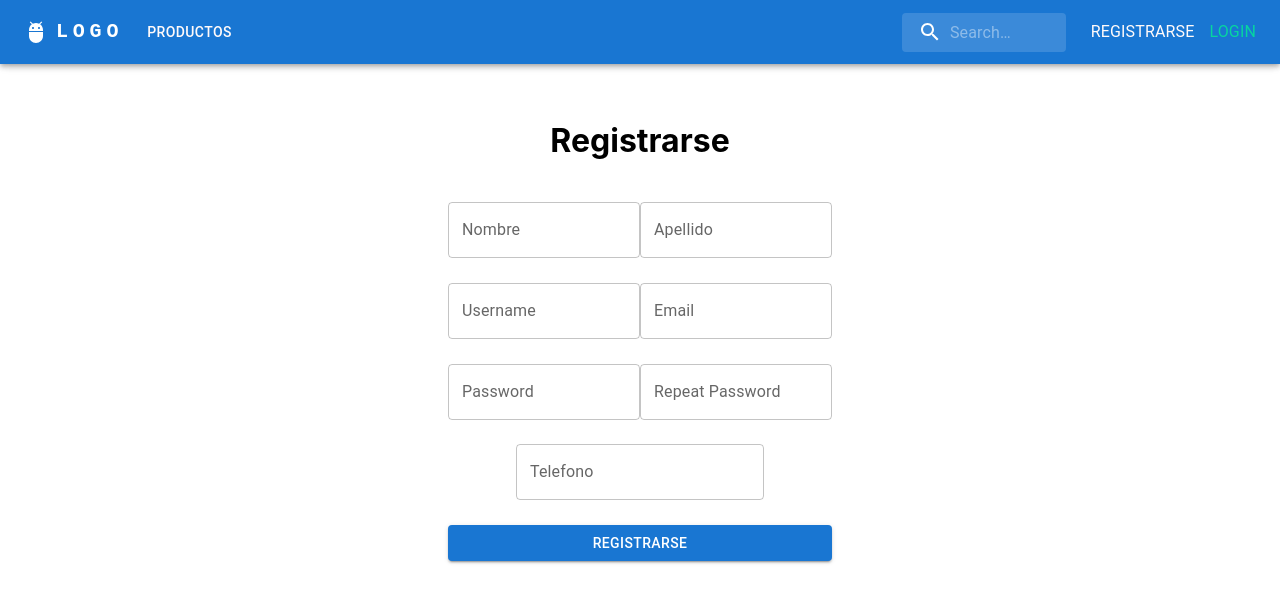
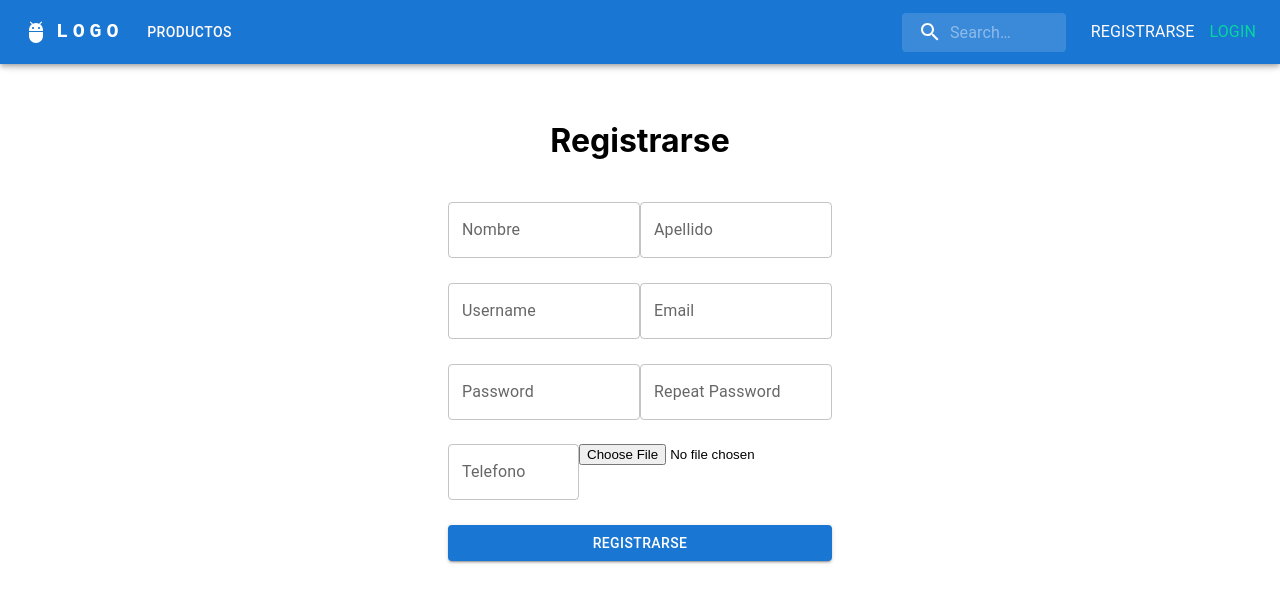
Before and after one commit to CristianYogi/front-entrega-final-utn, a React (Create React App) app: page /registrarse in a window 1280 px wide. Shown: the top 602 px of the page. Built offline with nearby package versions, Linux system fonts and the light colour scheme.

Commit message:
react-create-app on Heroku

```diff
--- a/src/components/register/RegisterForm.jsx
+++ b/src/components/register/RegisterForm.jsx
@@ -3,6 +3,7 @@ import { Formik, Form, Field } from 'formik'
 import TextField from '@mui/material/TextField';
 import * as yup from "yup"
 import Button from '@mui/material/Button';
+import { useRef } from "react";
 
 const MyInput = ({ field, form, ...props }) => {
 
@@ -12,9 +13,10 @@ const MyInput = ({ field, form, ...props }) => {
 
 const RegisterForm = () =>{
     const phoneRegExp = /^((\\+[1-9]{1,4}[ \\-]*)|(\\([0-9]{2,3}\\)[ \\-]*)|([0-9]{2,4})[ \\-]*)*?[0-9]{3,4}?[ \\-]*[0-9]{3,4}?$/
+
     return(
     <Formik
-    initialValues={{nombre:"", apellido:"", userName: "", email: "", password: "", password2: "", phoneNumber: ""}}
+    initialValues={{nombre:"", apellido:"", userName: "", email: "", password: "", password2: "", phoneNumber: "", file: ""}}
     validationSchema= {yup.object({
     nombre: yup.string()
         .required("Required")
@@ -49,6 +51,7 @@ const RegisterForm = () =>{
 
     })}
     onSubmit = {(values, {setSubmitting}) => {
+        console.log(values)
         const data = {
             nombre : values.nombre,
             apellido : values.apellido,
@@ -56,6 +59,7 @@ const RegisterForm = () =>{
             userName: values.userName,
             password: values.password
         }
+
         fetch("https://apideploy-final.herokuapp.com/users/register", {
             method: "POST",
             headers: {
@@ -69,8 +73,8 @@ const RegisterForm = () =>{
         setSubmitting(false)
     }}
     >
-{  (yupData) =>
-            <Form id="formulario-registrarse">
+{  ({values, setFieldValue}) =>
+            <Form id="formulario-registrarse" encType="multipart/form-data">
                     <div id="contenedor-nombre-apellido" className="contenedor-input">
                         <Field
                             name="nombre"
@@ -149,7 +153,9 @@ const RegisterForm = () =>{
                             type="text"
                             autoComplete="numero-telefono"
                         >
+
                         </Field>
+                    <input type='file' name='photo' accept='image/*' />
                 </div>
                 <Button type="submit" variant="contained">Registrarse</Button>
             </Form>
```
